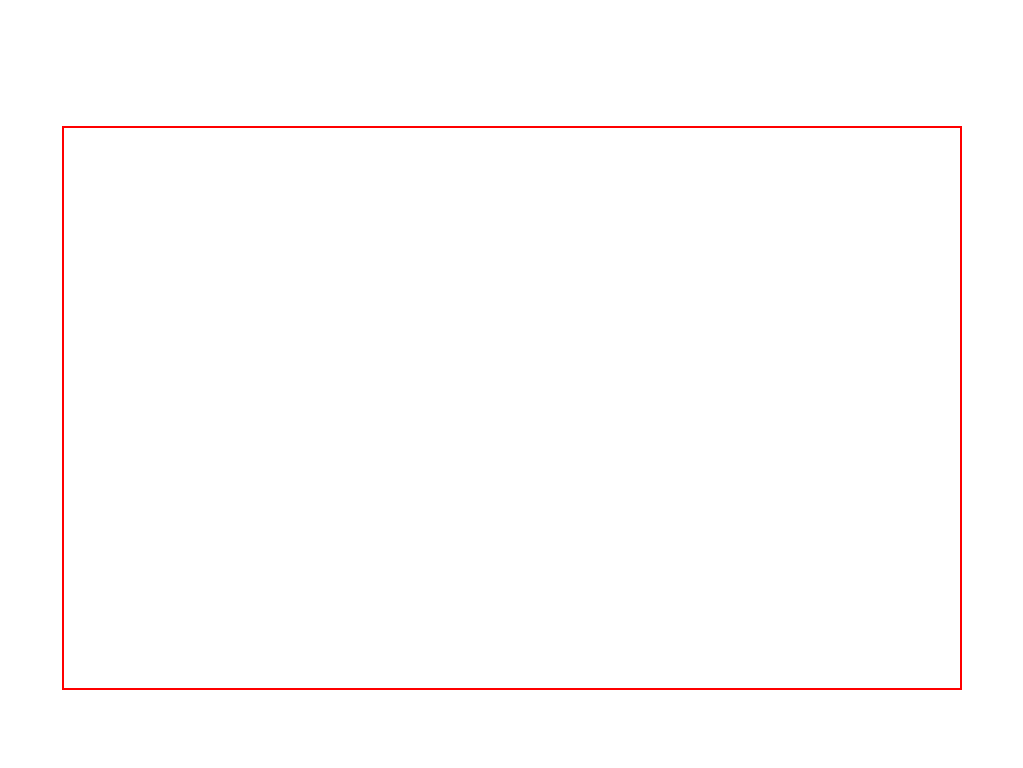
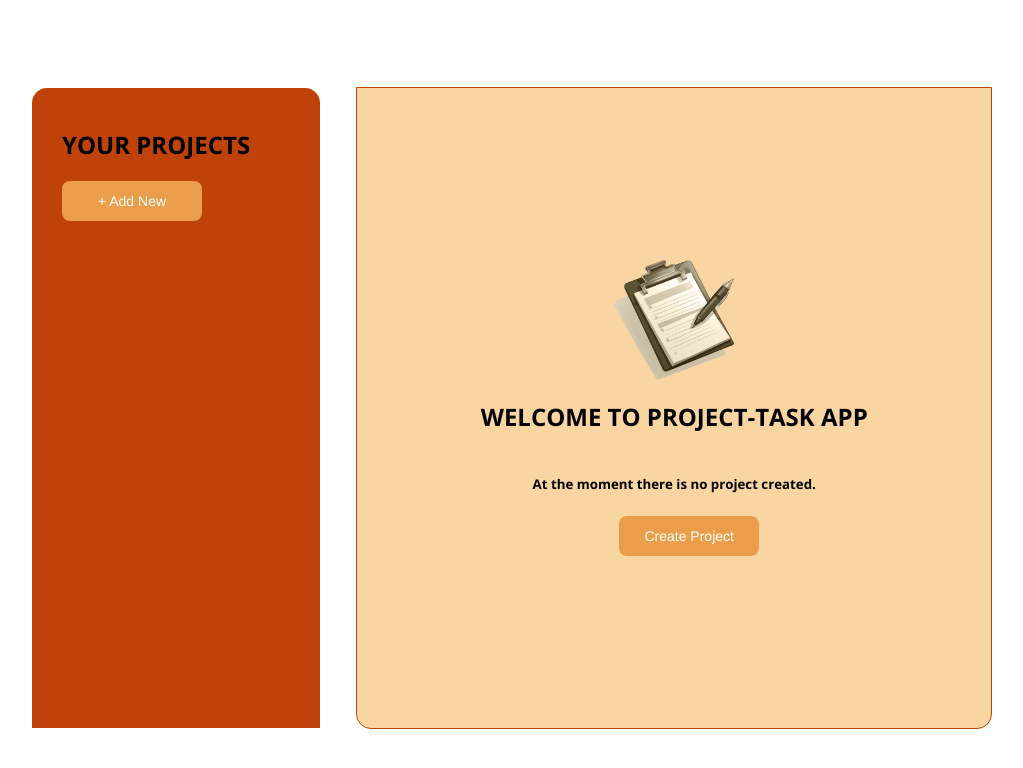
Before and after one commit to roziier/projects-tasks, a React (Create React App) app: page / in a window 1280 px wide. Shown: the top 768 px of the page, without its empty margins (136-1159 px from the left). Built offline with nearby package versions, Linux system fonts and the light colour scheme.

Commit message:
adding sidebar and noproject components

```diff
--- a/public/index.html
+++ b/public/index.html
@@ -4,7 +4,9 @@
     <meta charset="utf-8" />
     <link rel="icon" href="%PUBLIC_URL%/favicon.ico" />
     <meta name="viewport" content="width=device-width, initial-scale=1" />
-
+    <link rel="preconnect" href="https://fonts.googleapis.com">
+    <link rel="preconnect" href="https://fonts.gstatic.com" crossorigin>
+    <link href="https://fonts.googleapis.com/css2?family=Open+Sans:ital,wght@0,300..800;1,300..800&display=swap" rel="stylesheet">
     <title>React App</title>
   </head>
   <body>
--- a/src/App.js
+++ b/src/App.js
@@ -1,7 +1,22 @@
+import Sidebar from "./components/Sidebar.jsx";
+import NoProject from "./components/NoProject.jsx";
+import {useState} from 'react'
+
+
 function App() {
+
+  const [createProject, setCreateProject] = useState({
+    selectedProjectID: undefined,
+    projects: [],
+    tasks: []
+  })
+
+
+
   return (
     <div className="container">
-
+      <Sidebar />
+      <NoProject />
     </div>
   );
 }
--- /dev/null
+++ b/src/components/Button.jsx
@@ -0,0 +1,5 @@
+export default function Button({children}) {
+    return(
+        <button className="button-1">{children}</button>
+    )
+}
--- /dev/null
+++ b/src/components/NoProject.jsx
@@ -0,0 +1,13 @@
+import logo from '../assets/no-projects.png'
+import Button from './Button.jsx'
+
+export default function NoProject() {
+    return(
+        <main className="main-window">
+            <img src={logo} alt="logo" />
+            <h2>WELCOME TO PROJECT-TASK APP</h2>
+            <h5>At the moment there is no project created.</h5>
+            <Button>Create Project</Button>
+        </main>
+    )
+}
--- /dev/null
+++ b/src/components/Sidebar.jsx
@@ -0,0 +1,10 @@
+import Button from './Button.jsx'
+
+export default function Sidebar() {
+    return(
+        <aside id="sidebar">
+            <h2>Your Projects</h2>
+            <Button>+ Add New</Button>
+        </aside>
+    )
+}
--- a/src/index.css
+++ b/src/index.css
@@ -4,10 +4,91 @@ body {
     display: flex;
     justify-content: center;
     align-items: center;
+
+        font-family: "Open Sans", sans-serif;
+        font-optical-sizing: auto;
+        font-weight: 300;
+        font-style: normal;
+        font-variation-settings:
+          "wdth" 100;
 }
 
 .container {
-    width: 70vw;
-    height: 70vh;
-    border: 2px red solid;
+    width: 75vw;
+    height: 80vh;
+    display: flex;
+    justify-content: space-between;
+    align-items: center;
 }
+
+#sidebar {
+    width: 30%;
+    height: 100%;
+    background-color: rgb(191, 66, 8);
+    border-top-right-radius: 15px;
+    border-top-left-radius: 15px;
+    display: flex;
+    flex-direction: column;
+    justify-content: start;
+}
+
+#sidebar h2{
+    margin-top: 40px;
+    margin-left: 30px;
+    text-transform: uppercase;
+}
+
+.main-window {
+    width: 66%;
+    height: 100%;
+    background-color: rgb(248, 213, 161);
+    border: 1px solid rgb(191, 66, 8);
+    border-bottom-right-radius: 15px;
+    border-bottom-left-radius: 15px;
+    display: flex;
+    flex-direction: column;
+    justify-content: center;
+    align-items: center;
+}
+
+.main-window img{
+    width: 120px;
+    height: 120px;
+}
+
+/* CSS */
+.button-1 {
+  background-color: #ea9e4c;
+  border-radius: 8px;
+  border-style: none;
+  box-sizing: border-box;
+  color: #FFFFFF;
+  cursor: pointer;
+  display: inline-block;
+  font-family: "Haas Grot Text R Web", "Helvetica Neue", Helvetica, Arial, sans-serif;
+  font-size: 14px;
+  font-weight: 500;
+  height: 40px;
+  line-height: 20px;
+  list-style: none;
+  margin: 0;
+  outline: none;
+  padding: 10px 16px;
+  position: relative;
+  text-align: center;
+  text-decoration: none;
+  transition: color 100ms;
+  vertical-align: baseline;
+  user-select: none;
+  -webkit-user-select: none;
+  touch-action: manipulation;
+  width: 140px;
+  margin-left: 30px;
+}
+
+.button-1:hover,
+.button-1:focus {
+  background-color: #f0d882;
+  color: black;
+  border: 1px solid rgb(191, 66, 8);
+}
```
Also changed, not shown: src/assets/no-projects.png (added).
